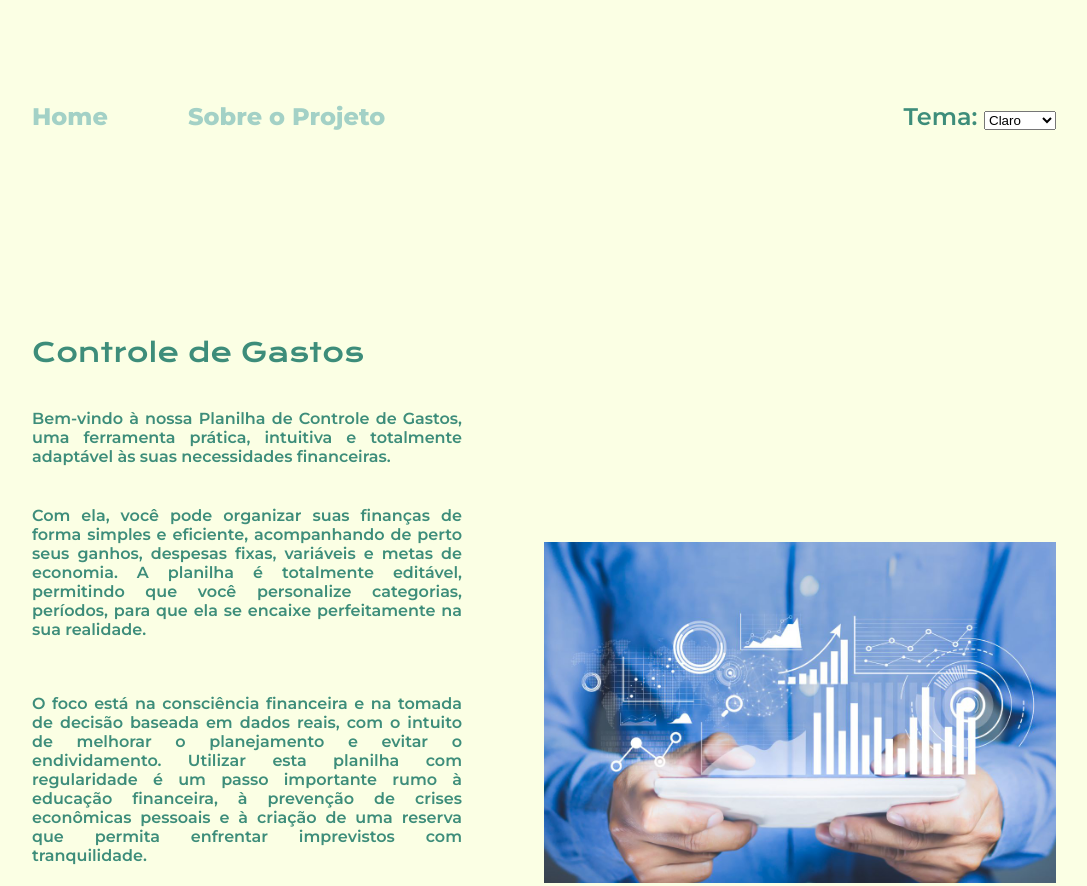
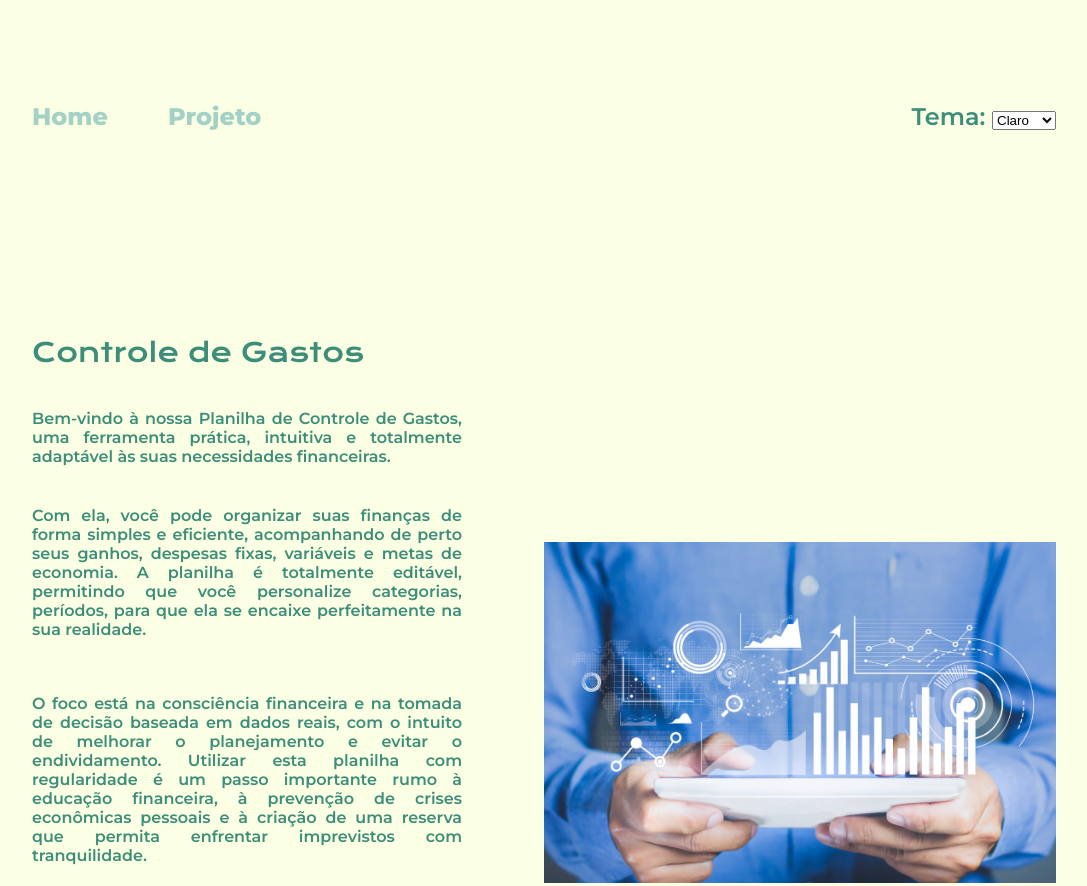
Before and after one commit to Andre-Ziviani/Projeto-com-j, a plain HTML site: page index.html in a window 1280 px wide. Shown: the top 886 px of the page, without its empty margins (96-1183 px from the left). Drawn offline with nearby package versions, Linux system fonts and the light colour scheme.

Commit message:
ajuste tema

```diff
--- a/index.html
+++ b/index.html
@@ -13,14 +13,13 @@
     <header class="cabecalho">
         <nave class="cabecalho__menu">
             <a class="cabecalho__menu__link" href="index.html">Home</a>
-            <a class="cabecalho__menu__link" href="about.html">Sobre o Projeto </a>
+            <a class="cabecalho__menu__link" href="about.html">Projeto </a>
         </nave>
         <div class="theme-selector">
             <label for="theme">Tema:</label>
             <select id="theme" onchange="changeTheme()">
             <option value="claro">Claro</option>
             <option value="escuro">Escuro</option>
-            <option value="colorido">Colorido</option>
             </select>
         </div>
     </header>
--- a/styles/style.css
+++ b/styles/style.css
@@ -26,7 +26,7 @@ body {
     padding: 2% 0% 0% 10%;
     font-family:var(--fonte-texto);
     display: flex;
-    gap: 80px;
+    gap: 60px;
     font-size: 24px;
     justify-content: space-between;
     font-weight: 600;
@@ -35,7 +35,7 @@ body {
 
 .cabecalho__menu {
     display: flex;
-    gap: 80px;
+    gap: 60px;
 
 }
 
```
Also changed, not shown: about.html (+1 -1 lines).
